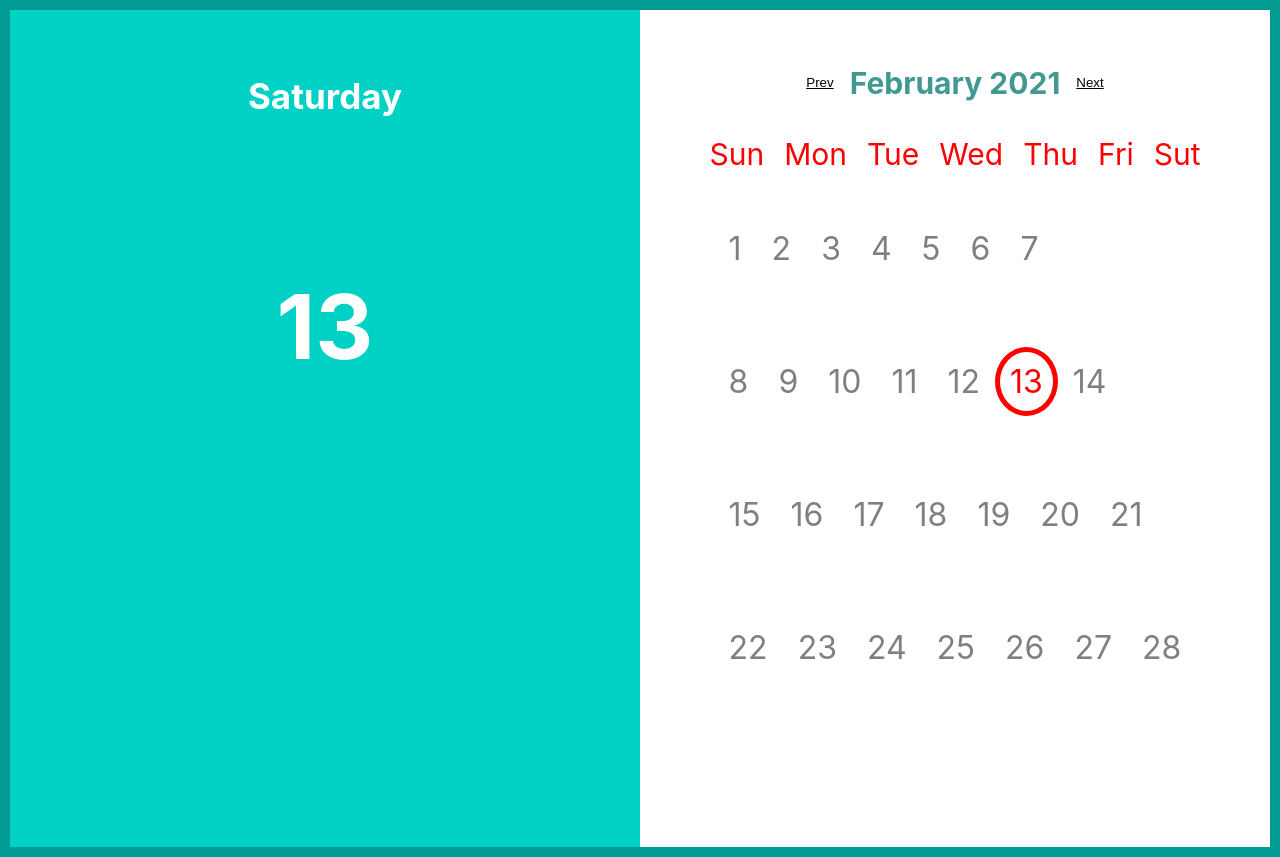
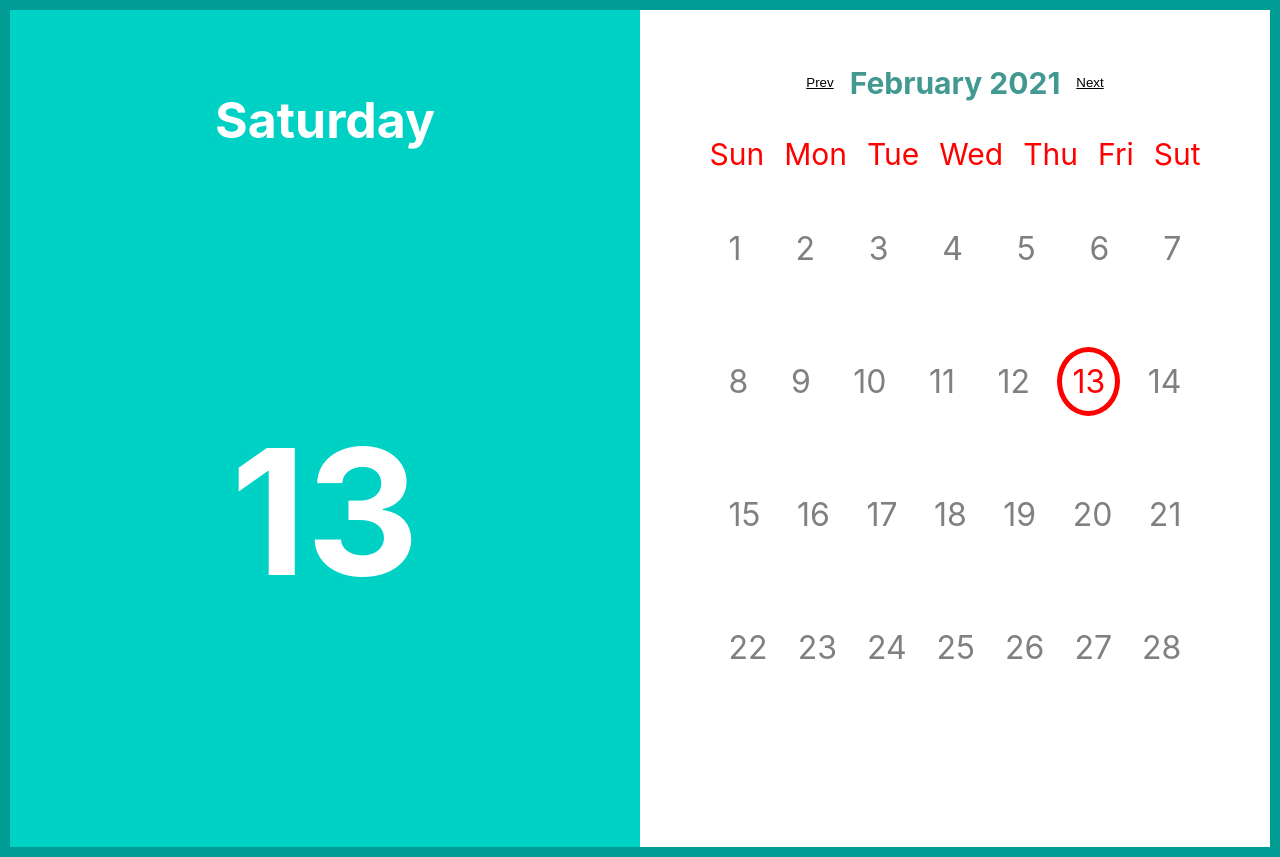
Before and after one commit to vitaliisyrykh/calendar-signIn-form, a React (Create React App) app: page / in a window 1280 px wide. Built offline with nearby package versions, Linux system fonts and the light colour scheme.

Commit message:
add styles

```diff
--- a/src/calendar/current-calendar-body/week/index.jsx
+++ b/src/calendar/current-calendar-body/week/index.jsx
@@ -5,12 +5,12 @@ import Day from '../day'
 
 class Week extends Component {
   render() {
-    const {year, week,}=this.props;
+    const {year, week, day}=this.props;
     const startOfWeekq = parse(`${year} ${week}`, 'Y w', new Date());
     const dayArray= [];
-    [1,2,3,4,5,6,7].map((day)=>{
+    [1,2,3,4,5,6,7].map((d)=>{
 
-      dayArray.push(<Day key={`${day}-${year}-${week}`} day={addDays(startOfWeekq,day)} currentDay={this.props.day}/>)
+      dayArray.push(<Day key={`${d}-${year}-${week}`} day={addDays(startOfWeekq,d)} currentDay={day}/>)
     });
 
     return(
--- a/src/calendar/current-calendar-body/week/week.module.scss
+++ b/src/calendar/current-calendar-body/week/week.module.scss
@@ -1,3 +1,4 @@
 .weekContainer{
   display: flex;
+  justify-content: space-between;
 }
--- a/src/calendar/current-day/current-day.module.css
+++ b/src/calendar/current-day/current-day.module.scss
@@ -9,10 +9,10 @@
 }
 .dayNumber{
   padding: 30px 0;
-  font-size: 90px;
+  font-size: 175px;
 }
-.dayString{
+.dayName{
   padding: 30px 0;
 
-  font-size: 35px;
+  font-size: 50px;
 }
--- a/src/calendar/current-day/index.jsx
+++ b/src/calendar/current-day/index.jsx
@@ -1,6 +1,6 @@
 import {Component} from 'react';
 import {format} from 'date-fns';
-import style from '../current-day/current-day.module.css';
+import style from '../current-day/current-day.module.scss';
 
 class CurrentDay extends Component {
   constructor(props) {
@@ -10,10 +10,10 @@ class CurrentDay extends Component {
   render(){
     const {day}=this.props
     return(
-      <div className={style.currentDayContainer}>
-      <h3 className = {style.dayString}>{format(day, 'EEEE')}</h3>
+      <section className={style.currentDayContainer}>
+      <h3 className = {style.dayName}>{format(day, 'EEEE')}</h3>
       <h1 className = {style.dayNumber}>{format(day, 'd')}</h1>
-      </div>
+      </section>
     )
   }
 }
```
